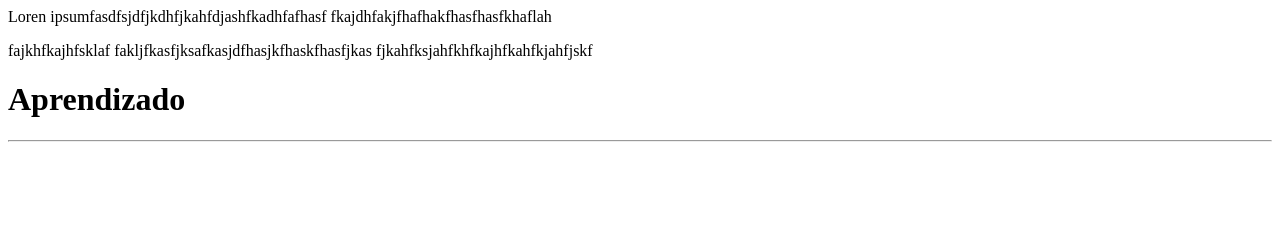
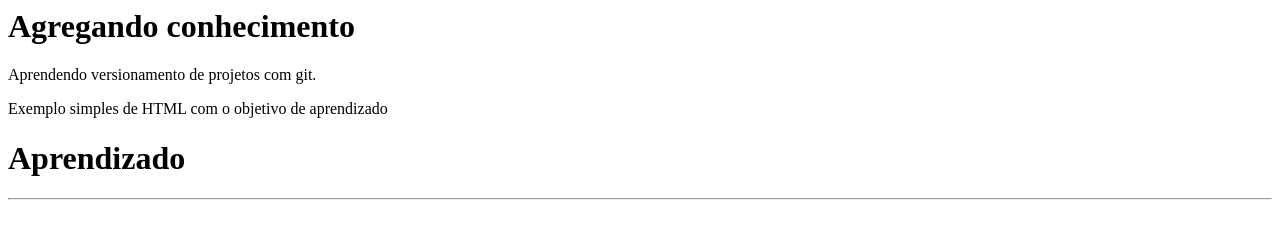
Before and after one commit to RaquelSampaio/Ola-Mundo, a plain HTML site: page site/index.html in a window 1280 px wide. Drawn offline with Linux system fonts and the light colour scheme.

Commit message:
Update index.html

```diff
--- a/site/index.html
+++ b/site/index.html
@@ -10,12 +10,9 @@ páginas tem de ser feita em pt br-->
 
 
 <body>
-
-	<p> Loren ipsumfasdfsjdfjkdhfjkahfdjashfkadhfafhasf
-		fkajdhfakjfhafhakfhasfhasfkhaflah</p> <p>fajkhfkajhfsklaf
-		fakljfkasfjksafkasjdfhasjkfhaskfhasfjkas
-		fjkahfksjahfkhfkajhfkahfkjahfjskf
-	</p>
+    <h1>Agregando conhecimento</h1>
+	<p> Aprendendo versionamento de projetos com git.</p>
+	<p>Exemplo simples de HTML com o objetivo de aprendizado</p>
 
 <h1>Aprendizado</h1>
 <hr>
```
